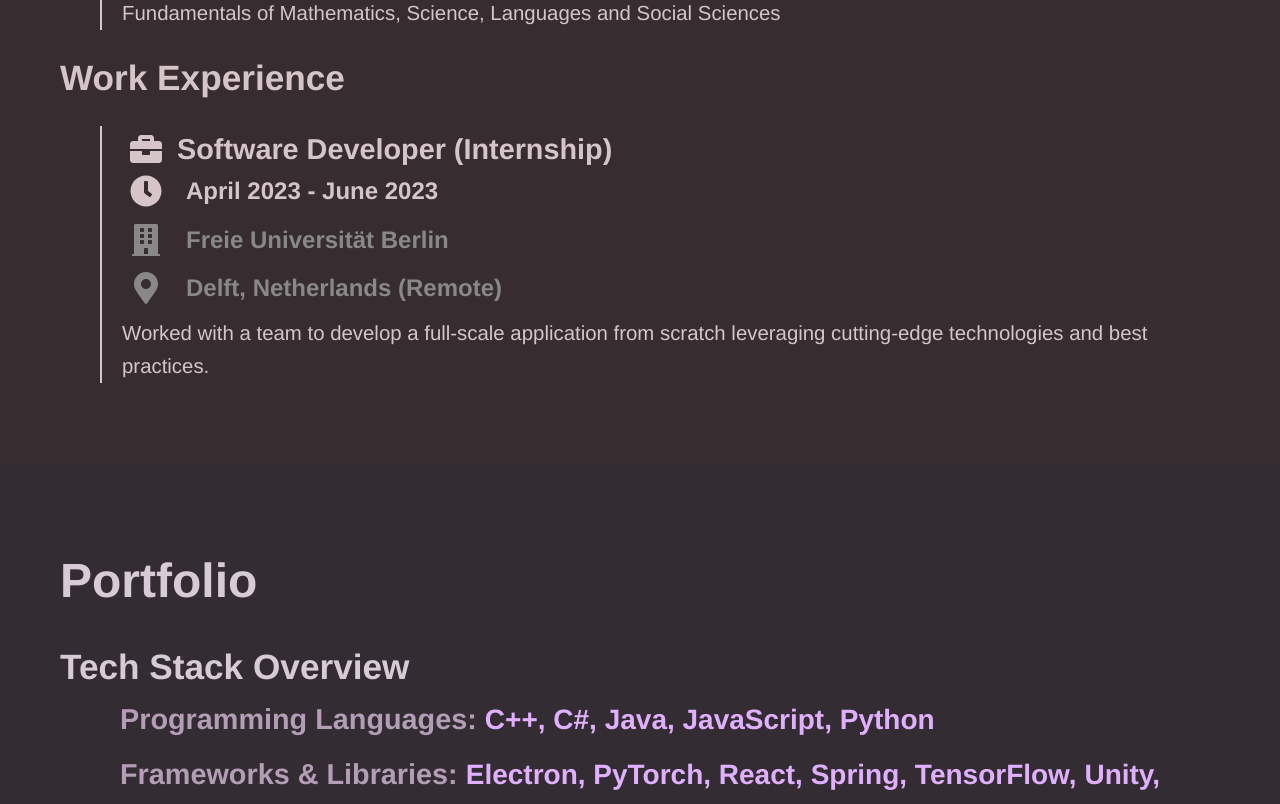
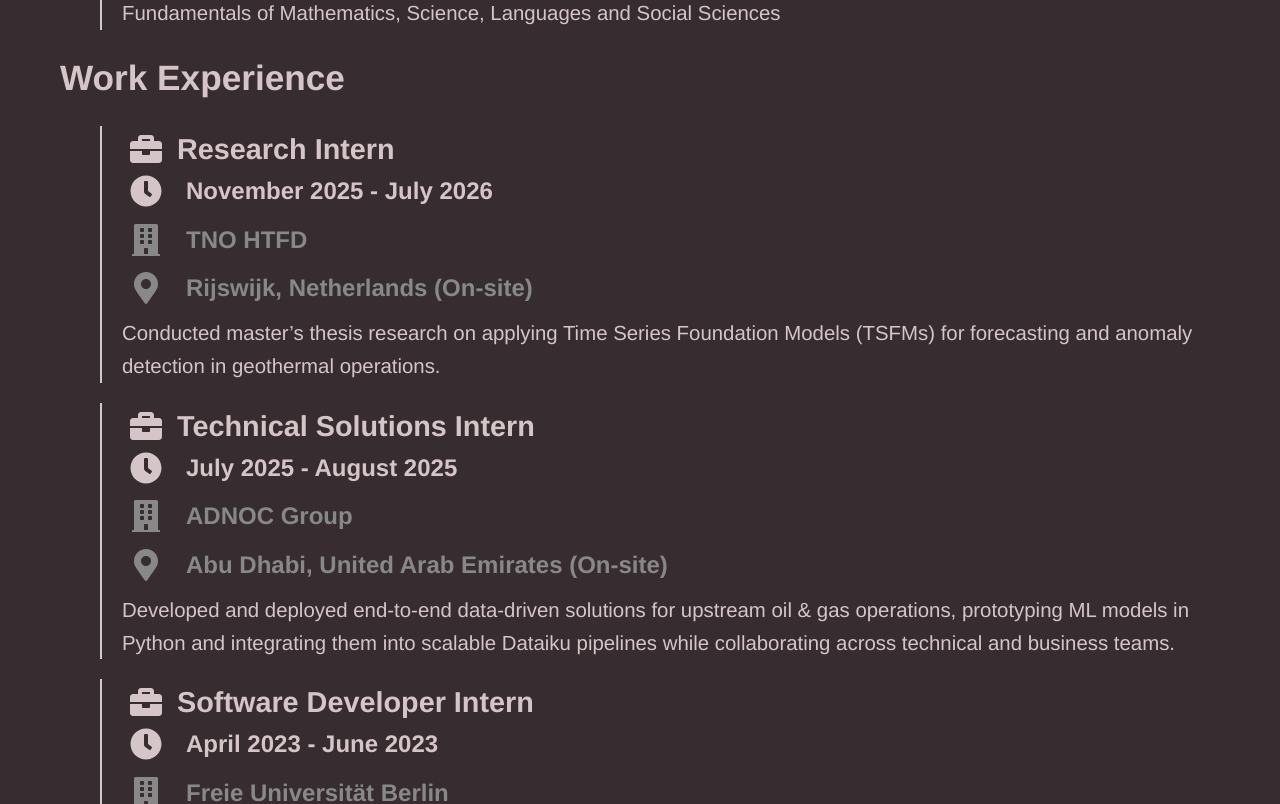
Before and after one commit to zeri27/ZA-PRFL, a React (Create React App) app: page / in a window 1280 px wide. Shown: the part 2440-3244 px from the top of the page. Built offline with nearby package versions, Linux system fonts and the light colour scheme.

Commit message:
update work experience

```diff
--- a/src/components/About.js
+++ b/src/components/About.js
@@ -72,12 +72,28 @@
 
   const workXP = [
     {
-      title: "Software Developer (Internship)",
+      title: "Software Developer Intern",
       time: "April 2023 - June 2023",
       company: "Freie Universität Berlin",
       location: "Delft, Netherlands (Remote)",
       description:
         "Worked with a team to develop a full-scale application from scratch leveraging cutting-edge technologies and best practices.",
+    },
+    {
+      title: "Technical Solutions Intern",
+      time: "July 2025 - August 2025",
+      company: "ADNOC Group",
+      location: "Abu Dhabi, United Arab Emirates (On-site)",
+      description:
+        "Developed and deployed end-to-end data-driven solutions for upstream oil & gas operations, prototyping ML models in Python and integrating them into scalable Dataiku pipelines while collaborating across technical and business teams.",
+    },
+    {
+      title: "Research Intern",
+      time: "November 2025 - July 2026",
+      company: "TNO HTFD",
+      location: "Rijswijk, Netherlands (On-site)",
+      description:
+        "Conducted master’s thesis research on applying Time Series Foundation Models (TSFMs) for forecasting and anomaly detection in geothermal operations.",
     },
   ];
 
```
